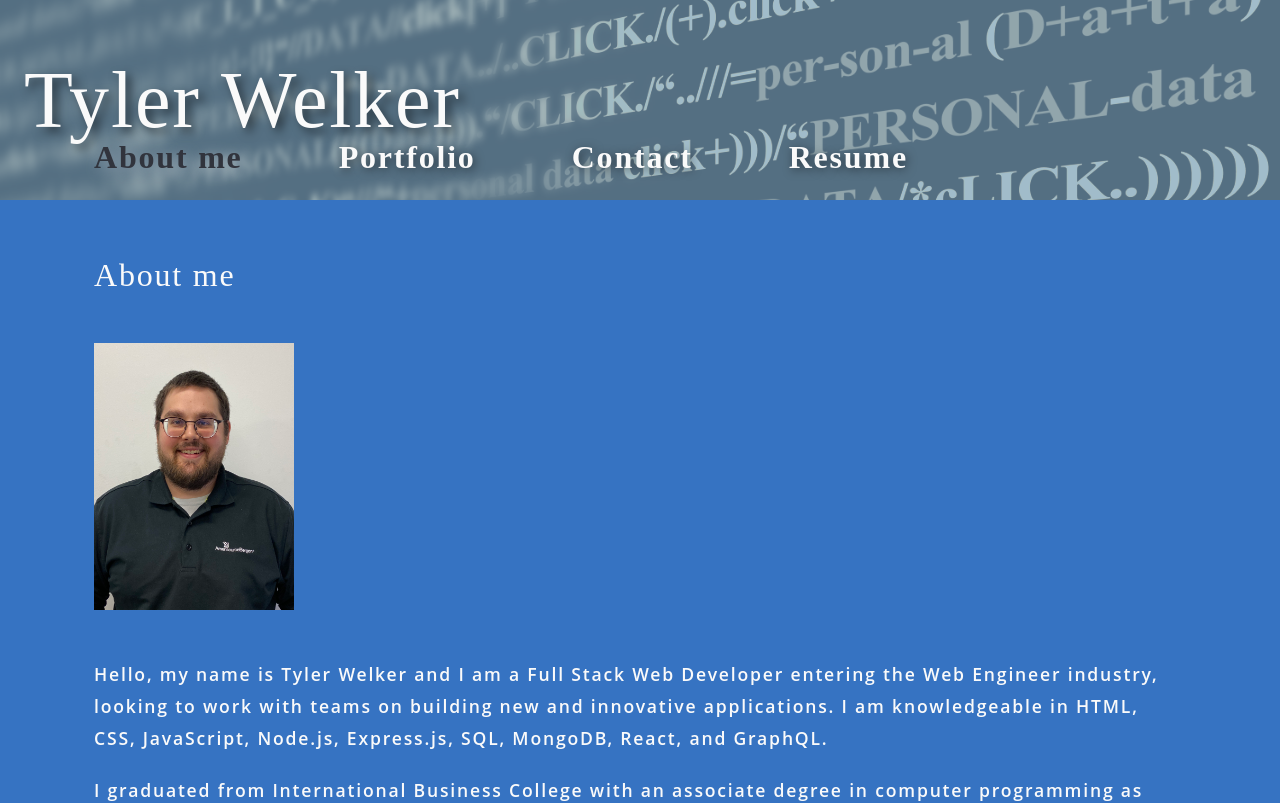
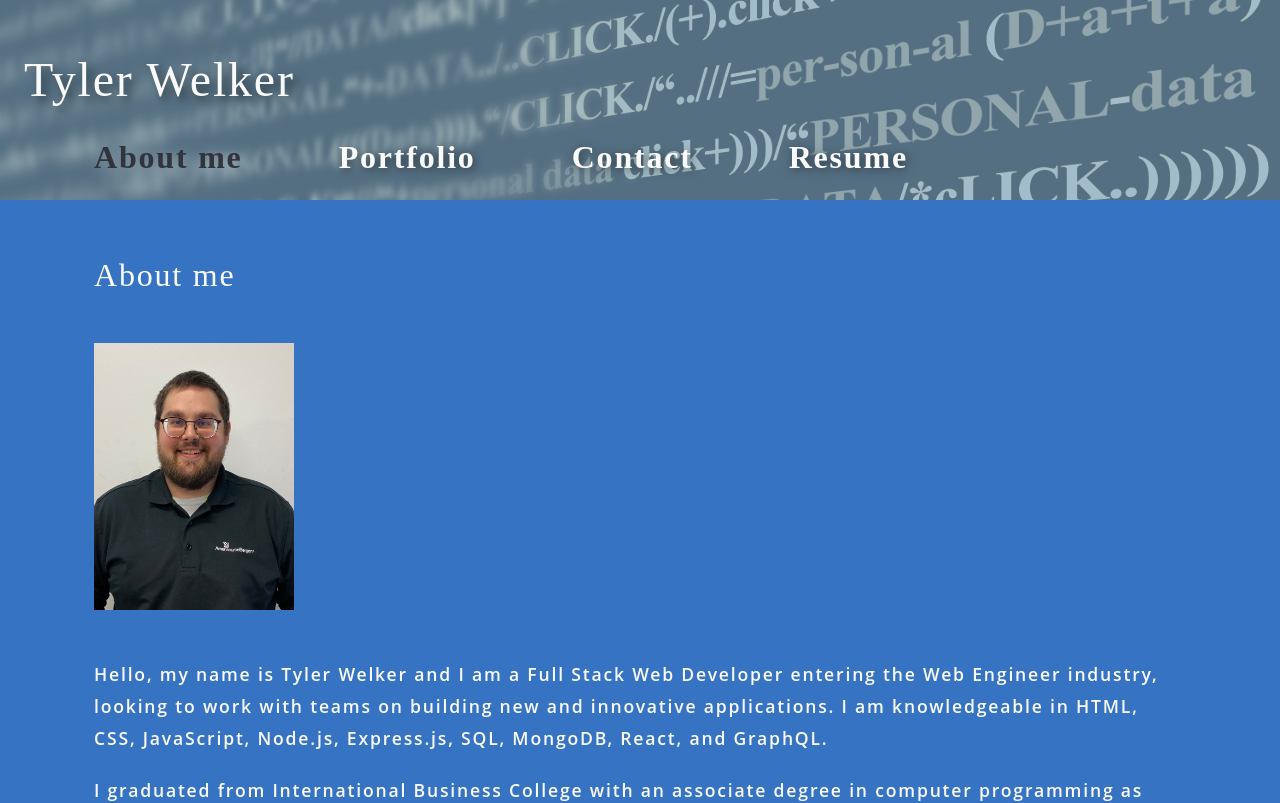
Before and after one commit to TWelk/reactportforlio, a React (Create React App) app: page / in a window 1280 px wide. Shown: the top 803 px of the page. Built offline with nearby package versions, Linux system fonts and the light colour scheme.

Commit message:
Update index.css

```diff
--- a/src/index.css
+++ b/src/index.css
@@ -195,6 +195,11 @@ nav a:hover {
     text-decoration: none;
 }
 
+nav ul{
+    align-content: center;
+    justify-content: space-around;
+}
+
 nav li {
     cursor: pointer;
     text-shadow: 2px 2px 10px rgba(0, 0, 0, 0.5);
@@ -373,6 +378,7 @@ textarea {
     header h1 {
         display: block;
         height: 30px;
+        font-size: 3rem;
     }
 }
 
```
